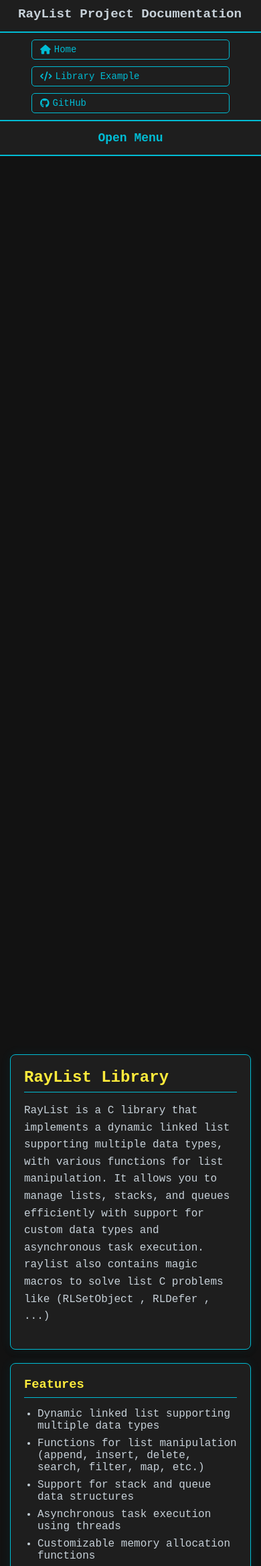
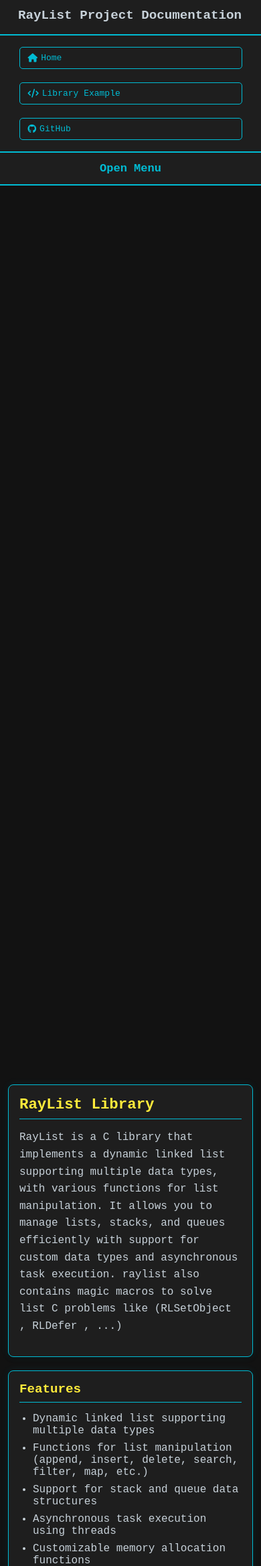
Before and after one commit to abdorayden/PortFolio, a Flask app: page /raylist in a window 390 px wide. Shown: the top 2338 px of the page at 67% size. Run offline with Flask 3, Linux system fonts and the light colour scheme; some libraries are stand-ins or nearby versions.

Commit message:
still working on raylist documentation website

```diff
--- a/templates/projects/raylist.html
+++ b/templates/projects/raylist.html
@@ -81,6 +79,7 @@
             display: flex;
             flex: 1;
             min-height: calc(100vh - var(--header-height));
+            flex-wrap: wrap; /* Allow wrapping on small screens */
         }
 
         .sidebar {
@@ -134,6 +135,7 @@
             padding: 25px;
             overflow-y: auto;
             max-width: 100%;
+            min-width: 0; /* Allows flex item to shrink below content size */
         }
 
         .card {
@@ -145,6 +147,7 @@
             padding: 25px;
             animation: fadeIn 0.5s ease-in-out;
             transition: transform 0.3s ease, box-shadow 0.3s ease;
+            overflow-x: auto; /* Allow horizontal scrolling for wide content */
         }
 
         .card:hover {
@@ -221,17 +235,26 @@
             display: none;
             background: var(--card-bg);
             color: var(--primary-color);
-            padding: 15px;
+            padding: 16px;
             text-align: center;
             cursor: pointer;
             border-bottom: 2px solid var(--primary-color);
-            font-size: 18px;
+            font-size: 16px;
             font-weight: bold;
+            position: sticky;
+            top: 0;
+            z-index: 99;
+            transition: all 0.3s ease;
         }
 
-        .menu-toggle:hover {
+        .menu-toggle:hover, .menu-toggle:focus {
             background: var(--primary-color);
             color: var(--dark-bg);
+            transform: translateY(-2px);
+        }
+
+        .menu-toggle:active {
+            transform: translateY(0);
         }
 
         /* Mobile styles */
@@ -255,49 +280,104 @@
 
             .content {
                 padding: 20px 15px;
+                min-height: auto;
             }
 
             .menu-toggle {
                 display: block;
+                padding: 12px;
+                font-size: 16px;
             }
 
             .hacker-text {
+                font-size: 1.3rem;
+                max-width: 100%;
+                overflow: hidden;
+            }
+
+            header {
+                padding: 12px 15px;
+            }
+
+            nav {
+                padding: 12px 10px;
+                gap: 8px;
+                flex-wrap: wrap;
+                justify-content: center;
+            }
+
+            nav a {
+                padding: 8px 12px;
+                font-size: 13px;
+                margin: 4px;
+            }
+
+            .card {
+                padding: 18px;
+                margin-bottom: 20px;
+                box-shadow: 0 3px 6px rgba(0, 0, 0, 0.2), 0 0 12px rgba(0, 188, 212, 0.1);
+            }
+
+            .terminal {
+                padding: 12px;
+                font-size: 11px; /* Even smaller font on mobile for code */
+                margin: 12px 0;
+            }
+
+            pre[class*="language-"], code[class*="language-"] {
+                font-size: 11px !important;
+                padding: 8px !important;
+                line-height: 1.4;
+            }
+
+            h2 {
                 font-size: 1.4rem;
             }
 
-            header {
-                padding: 10px 15px;
-            }
-
-            nav {
-                padding: 10px;
-                gap: 10px;
-            }
-
-            nav a {
-                padding: 6px 12px;
-                font-size: 14px;
-            }
-
-            .card {
-                padding: 20px;
-                margin-bottom: 20px;
+            h3 {
+                font-size: 1.2rem;
             }
         }
 
         @media (max-width: 480px) {
             .hacker-text {
                 font-size: 1.2rem;
+                white-space: normal; /* Allow text wrapping on very small screens */
             }
 
             nav {
                 flex-direction: column;
                 align-items: center;
+                gap: 10px;
             }
 
             nav a {
-                width: 80%;
+                width: 90%;
                 text-align: center;
+                margin: 5px 0;
+            }
+
+            .card {
+                padding: 16px;
+            }
+
+            .terminal {
+                padding: 10px;
+                font-size: 10px; /* Even smaller for very small screens */
+            }
+
+            pre[class*="language-"], code[class*="language-"] {
+                font-size: 10px !important;
+                padding: 6px !important;
+            }
+
+            .menu-toggle {
+                padding: 14px;
+                font-size: 17px;
+            }
+
+            .content {
+                padding: 16px 12px;
             }
         }
 
```
Also changed, not shown: other parts of templates/projects/raylist.html (+19 -4 lines).
